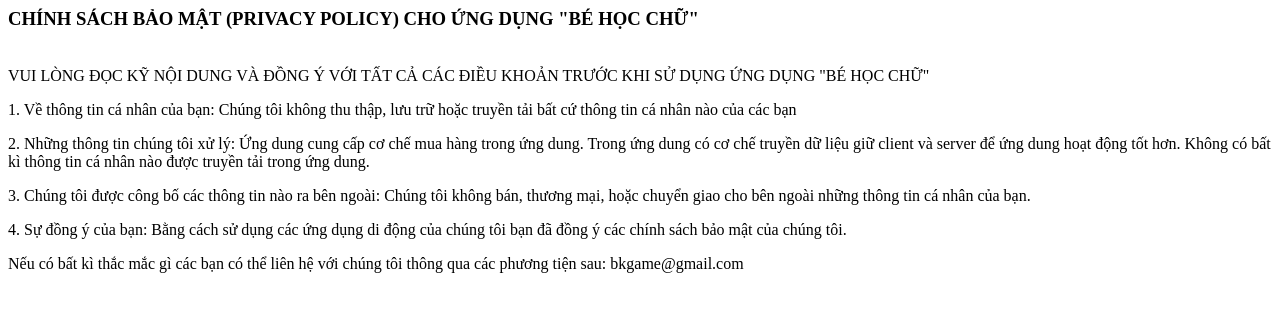
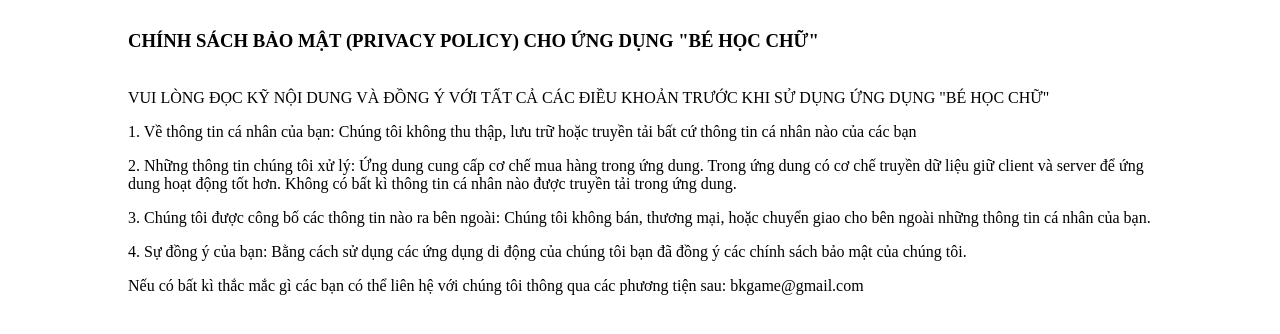
Before and after one commit to bestappltd/bestappltd.github.io, a plain HTML site: page bkgame/behocchu/index.html in a window 1280 px wide. Drawn offline with Linux system fonts and the light colour scheme.

Commit message:
Update index.html

```diff
--- a/bkgame/behocchu/index.html
+++ b/bkgame/behocchu/index.html
@@ -1,6 +1,14 @@
 <head>
   <title>CHÍNH SÁCH BẢO MẬT (PRIVACY POLICY) CHO ỨNG DỤNG "BÉ HỌC CHỮ"</title>
   <meta charset="UTF-8"/>
+  <style>
+    body{
+      background-color:#FFFFFF;
+      width:1024px;
+      margin:auto;
+      padding: 30px;
+    }
+  </style>
   </head>
 <body>
 <h3>CHÍNH SÁCH BẢO MẬT (PRIVACY POLICY) CHO ỨNG DỤNG "BÉ HỌC CHỮ"</h3>
```
